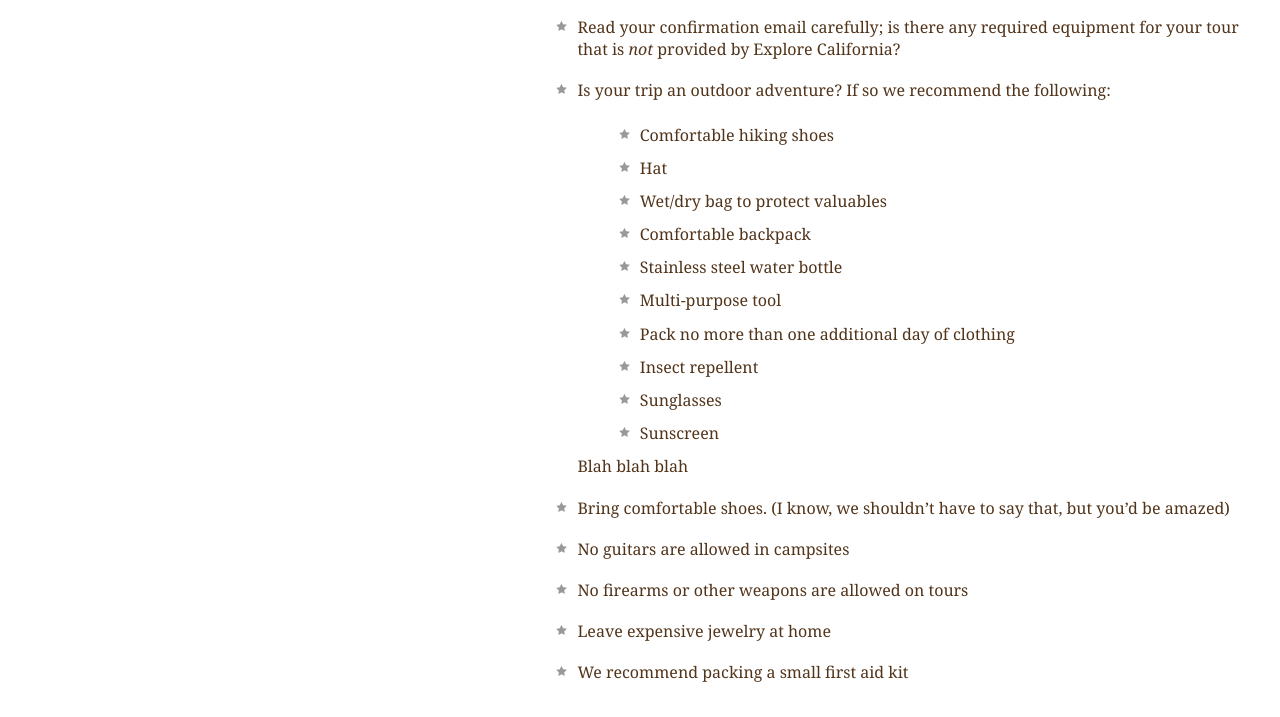
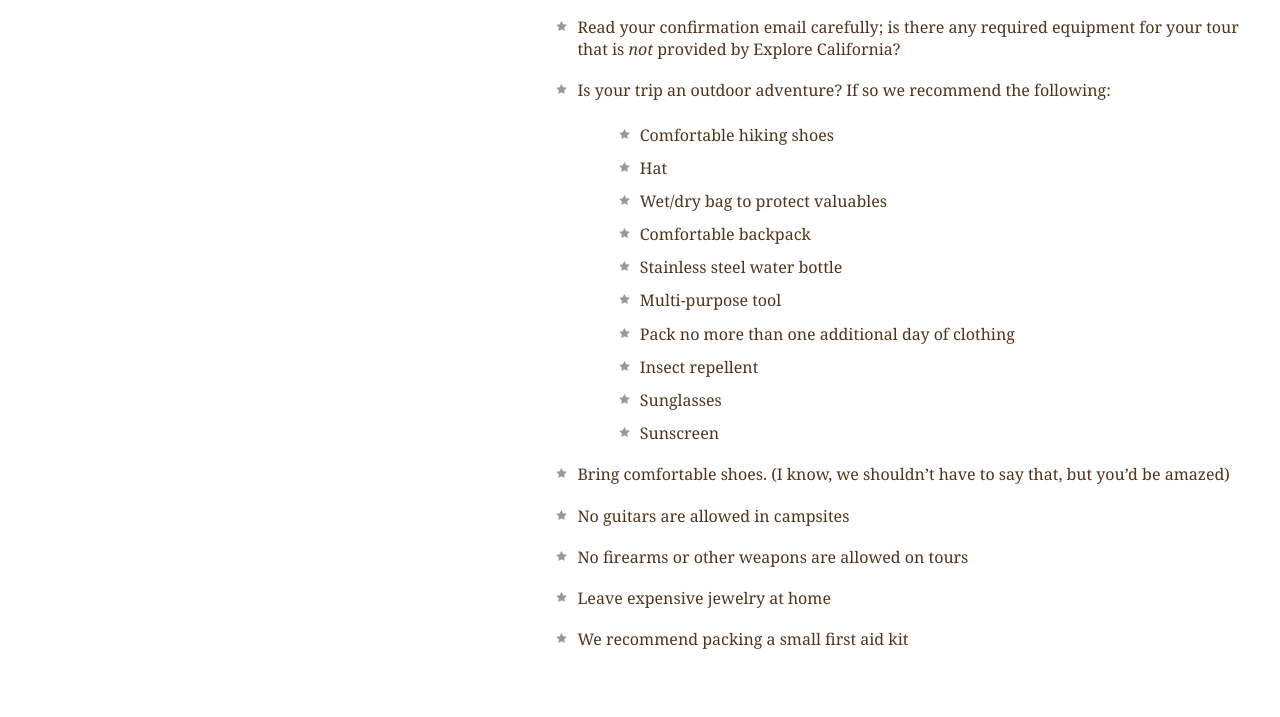
Before and after one commit to mmshaban/explore_california, a plain HTML site: page resources.html in a window 1280 px wide. Shown: the part 1912-2629 px from the top of the page. Drawn offline with Linux system fonts and the light colour scheme.

Commit message:
Revert "Blah blah bla"
This reverts commit bba4c20fd4420b66b045d7938af38597f59bc84d.
This removes blah blah bla

```diff
--- a/resources.html
+++ b/resources.html
@@ -104,7 +104,6 @@
                 <li>Insect repellent</li>
                 <li>Sunglasses</li>
                 <li>Sunscreen</li>
-				Blah blah blah
               </ul>
             </li>
             <li>Bring comfortable shoes. (I know, we shouldn’t have to say that, but you’d be amazed)</li>
```
